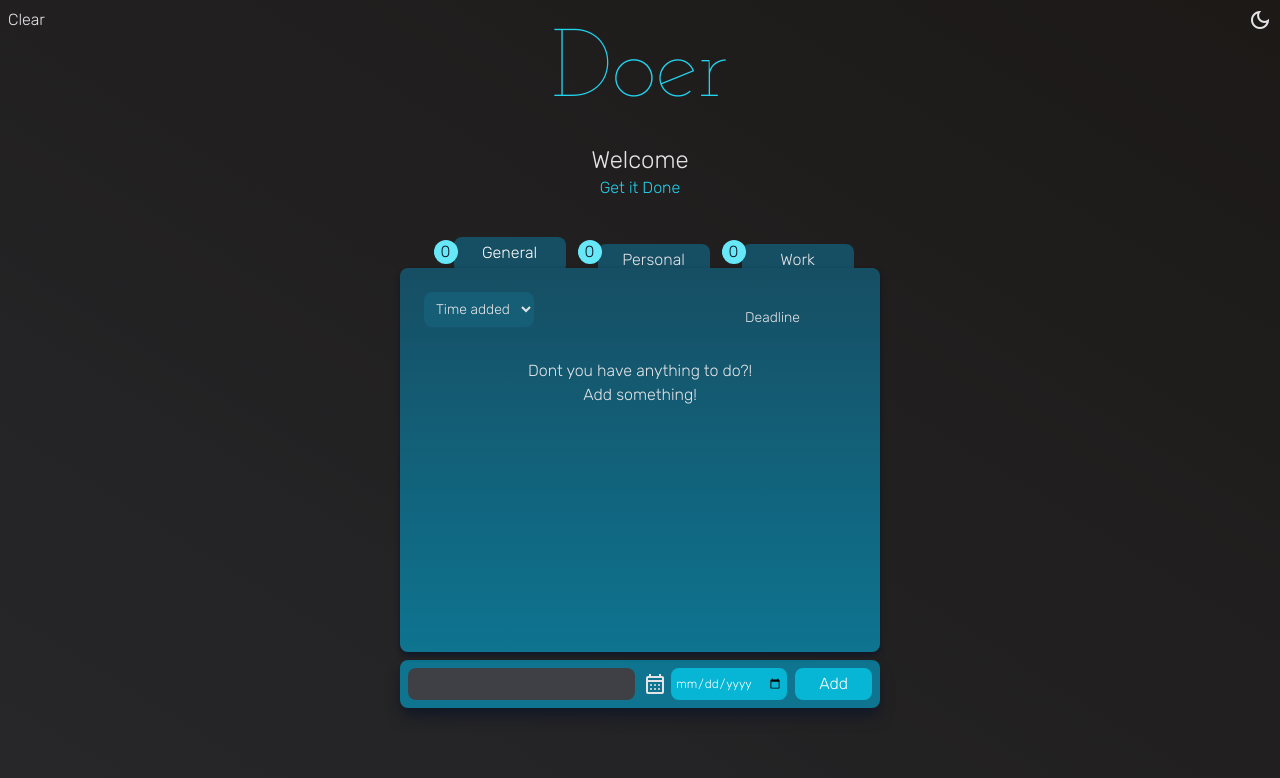
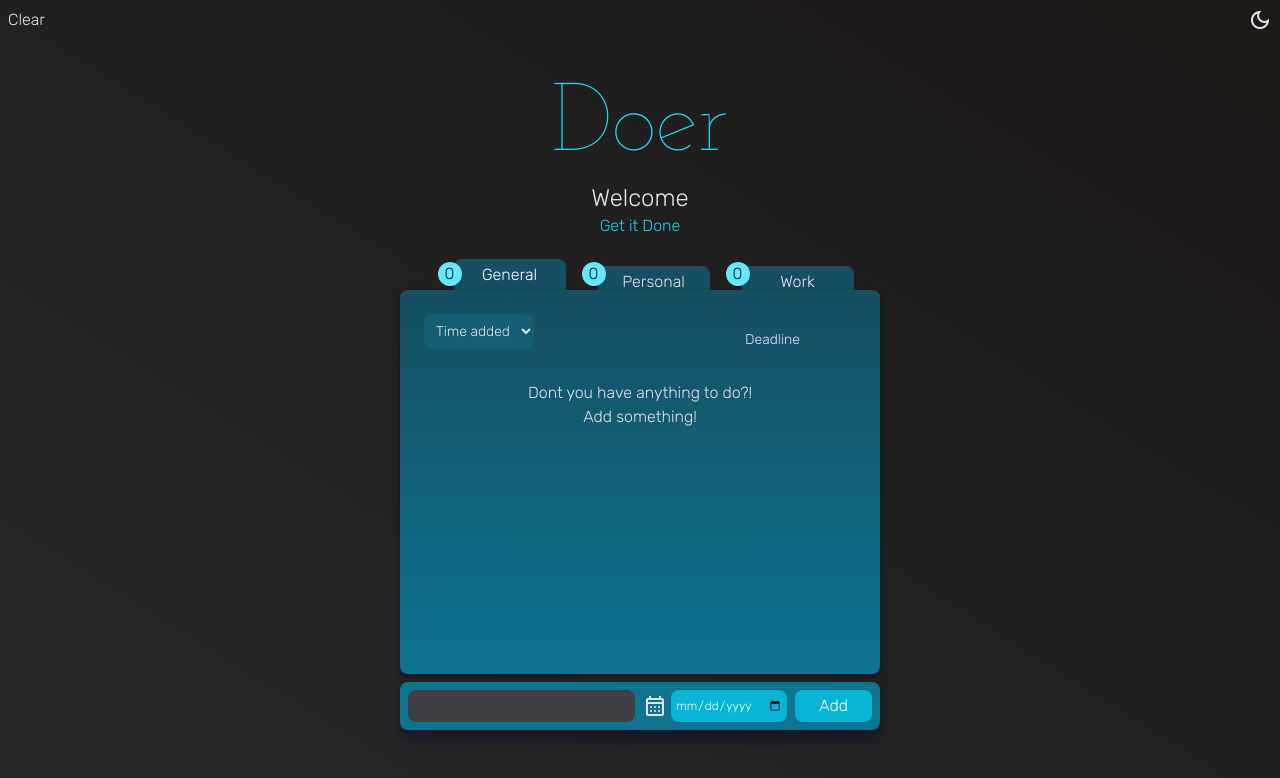
Before and after one commit to Medieinstitutet/fed22d-js-grundkurs-2-todo-Redicholas, a website built with Vite: page index.html in a window 1280 px wide. Built offline with nearby package versions, Linux system fonts and the light colour scheme.

Commit message:
:lipstick:

```diff
--- a/index.html
+++ b/index.html
@@ -17,7 +17,7 @@
 
 <body class="
     md:w-3/4 md:m-auto mx-2 lg:w-1/2 max-h-screen flex flex-col font-rubik
-    bg-gradient-to-tr from-zinc-100 to-rose-100 text-gray-800
+    bg-gradient-to-tr from-zinc-100 to-rose-50 text-gray-800
    dark:text-zinc-200 dark:from-zinc-800 dark:to-stone-900">
   <!-- Landing page -->
   <div class="
@@ -34,14 +34,14 @@
       bg-cyan-100 text-cyan-700 dark:bg-zinc-600 dark:text-cyan-400 dark:shadow-black
       shadow-gray-500 hover:bg-cyan-300" id="nameSubmit">Ok</button>
   </div>
-  <header>
-    <button class="absolute right-0 m-2" id="darkLightBtn"><span class="material-symbols-outlined">
+  <button class="absolute right-0 m-2" id="darkLightBtn"><span class="material-symbols-outlined" id="darkLightIcon">
       dark_mode
     </span></button>
   <!-- Header -->
+  <div class="wrapper h-screen flex justify-center flex-col">
     <div class="logo">
       <h1 class="
-        my-6 text-8xl text-center font-josefin
+        my-2 text-8xl text-center font-josefin
         font-thin dark:text-cyan-400 text-cyan-700">
         Doer</h1>
       <div class="text-center">
@@ -52,36 +52,36 @@
     </div>
     </header>
     <main>
-    <div class="w-screen px-6 flex justify-around mt-8 sm:w-3/4 md:w-3/4 mx-auto" id="menu">
+      <div class="w-screen px-6 flex justify-around mt-4 sm:w-3/4 md:w-3/4 mx-auto" id="menu">
         <!-- General tab -->
         <span id="generalAmount" class="
-          relative left-2 top-2 bottom-2 h-6 w-6 bg-cyan-100 dark:bg-cyan-300
+        relative left-3 top-2 bottom-2 h-6 w-6 bg-cyan-100 dark:bg-cyan-300
         rounded-full text-center text-gray-900 z-20">
         </span>
         <button class="
         mx-px py-1 pb-2 w-28 rounded-lg relative top-3 z-0
         transition-all selected
-        dark:hover:bg-amber-500 dark:hover:border-amber-300 dark:bg-cyan-900 dark:border-cyan-700
+        dark:hover:bg-cyan-300 dark:bg-cyan-900 dark:border-cyan-700
         bg-indigo-100 hover:bg-violet-300" id="generalButton">General</button>
         <!-- Personal tab -->
         <span id="personalAmount" class="
-        relative left-2 top-2 bottom-2 h-6 w-6 bg-cyan-100 dark:bg-cyan-300
+        relative left-3 top-2 bottom-2 h-6 w-6 bg-cyan-100 dark:bg-cyan-300
         rounded-full text-center text-gray-900 z-20">
         </span>
         <button class="
         mx-px py-1 pb-2 w-28 rounded-lg relative top-3 z-0
         transition-all
-        dark:hover:bg-amber-500 dark:hover:border-amber-300 dark:bg-cyan-900 dark:border-cyan-700
+        dark:hover:bg-cyan-300 dark:bg-cyan-900 dark:border-cyan-700
         bg-indigo-100 hover:bg-violet-300" id="personalButton">Personal</button>
         <!-- Work tab -->
         <span id="workAmount" class="
-        relative left-2 top-2 bottom-2 h-6 w-6 bg-cyan-100 dark:bg-cyan-300
+        relative left-3 top-2 bottom-2 h-6 w-6 bg-cyan-100 dark:bg-cyan-300
         rounded-full text-center text-gray-900 z-20">
         </span>
         <button class="
         mx-px py-1 pb-2 w-28 rounded-lg relative top-3 z-0
         transition-all
-        dark:hover:bg-amber-500 dark:hover:border-amber-300 dark:bg-cyan-900 dark:border-cyan-700
+        dark:hover:bg-cyan-300 dark:bg-cyan-900 dark:border-cyan-700
         bg-indigo-100 hover:bg-violet-300" id="workButton">Work</button>
       </div>
       <!-- Todo container -->
@@ -125,6 +125,7 @@
           id="todoInputSubmit">Add</button>
       </div>
     </main>
+  </div>
   <button id="clearAll" class="absolute top-2 left-2">Clear</button>
   <script type="module" src="/src/main.ts"></script>
 </body>
```
Lines whose indentation alone changed are shown as unchanged.
